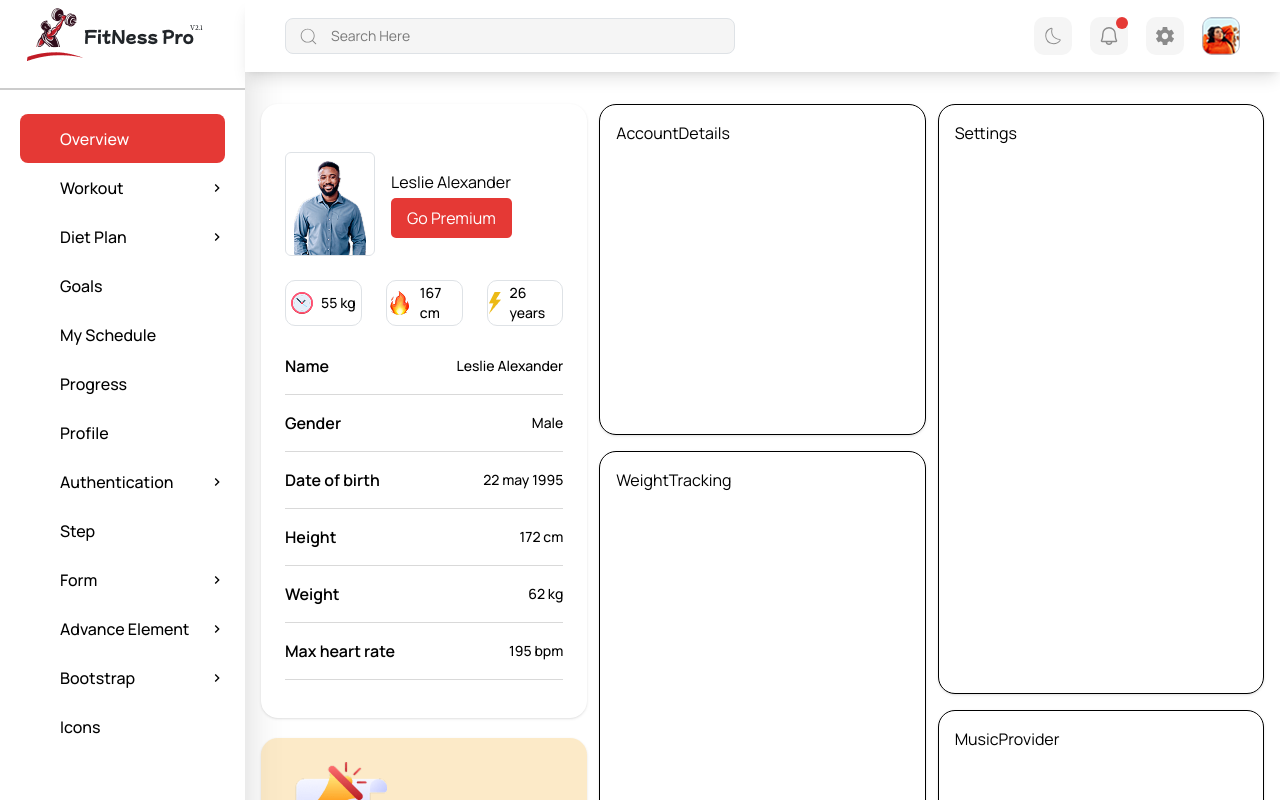
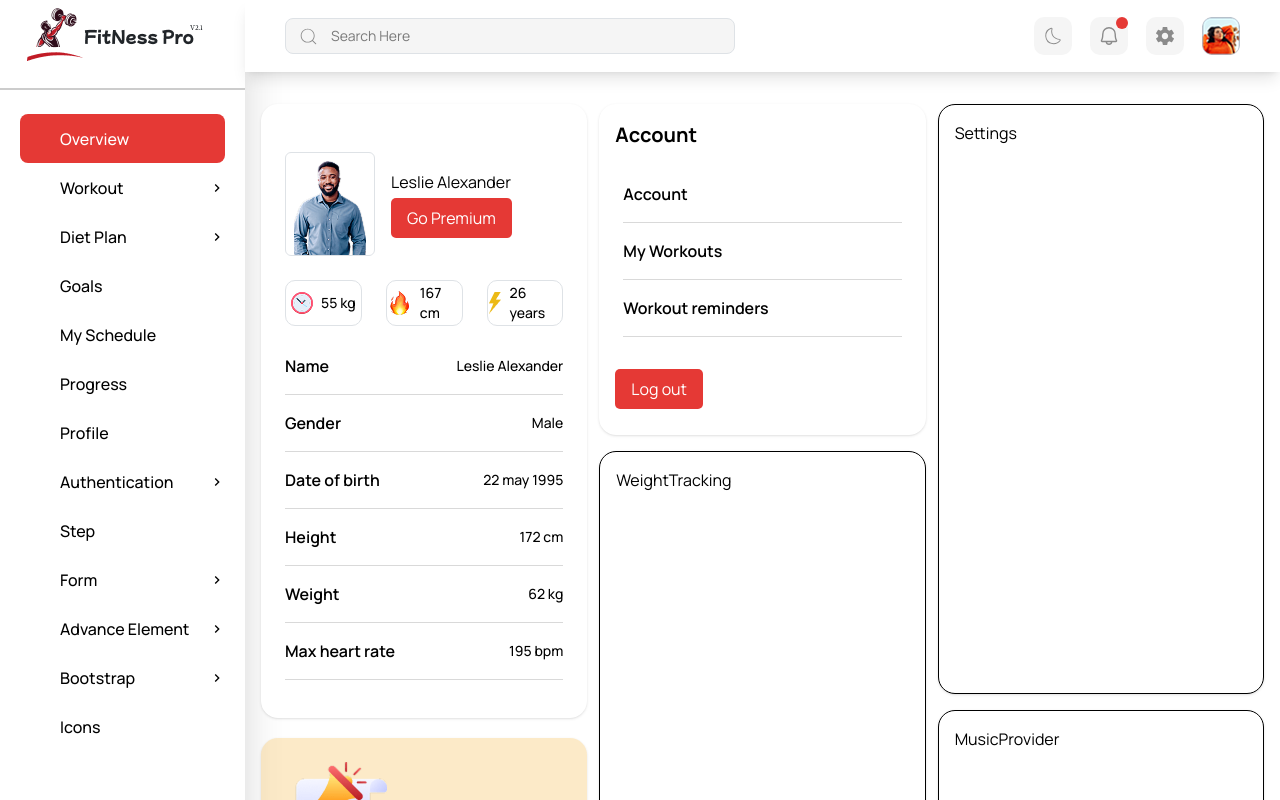
Before and after one commit to chiamakauyanna/dashboard_UI, a React (Vite) app in the folder fitness_platform/: page /profile in a window 1280 px wide. Shown: the top 800 px of the page. Built offline with nearby package versions, Linux system fonts and the light colour scheme.

Commit message:
Added account section

```diff
--- a/fitness_platform/src/components/dashboard/TaskProgress.jsx
+++ b/fitness_platform/src/components/dashboard/TaskProgress.jsx
@@ -2,7 +2,7 @@ import TaskProgressCard from "./cards/TaskProgressCard";
 import running from "../../assets/running.png";
 import sleeping from "../../assets/sleeping.png";
 import lifting from "../../assets/weightlifting.png";
-import fire from "../../assets/weightloss.png";
+import fire from "../../assets/fire.png";
 
 const TaskProgress = () => {
   return (
--- a/fitness_platform/src/components/profile/AccountDetails.jsx
+++ b/fitness_platform/src/components/profile/AccountDetails.jsx
@@ -1,7 +1,24 @@
+import Button from "../common/Button";
+
 const AccountDetails = () => {
   return (
-    <div className='rounded-[17px] bg-white shadow border p-4 mt-4 h-82.75'>AccountDetails</div>
-  )
-}
+    <div className="mt-4 h-82.75 rounded-[17px] bg-white p-4 shadow">
+      <p className="mb-4 text-[20px] font-bold">Account</p>
 
-export default AccountDetails
+      <div className="px-2 mb-8">
+        <div className="flex items-center justify-between border-b border-[#D9D9D9] py-4 font-semibold">
+          <p className="font-semibold">Account</p>
+        </div>
+        <div className="flex items-center justify-between border-b border-[#D9D9D9] py-4 font-semibold">
+          <p className="font-semibold">My Workouts</p>
+        </div>
+        <div className="flex items-center justify-between border-b border-[#D9D9D9] py-4 font-semibold">
+          <p className="font-semibold">Workout reminders</p>
+        </div>
+      </div>
+      <Button text='Log out'/>
+    </div>
+  );
+};
+
+export default AccountDetails;
```
